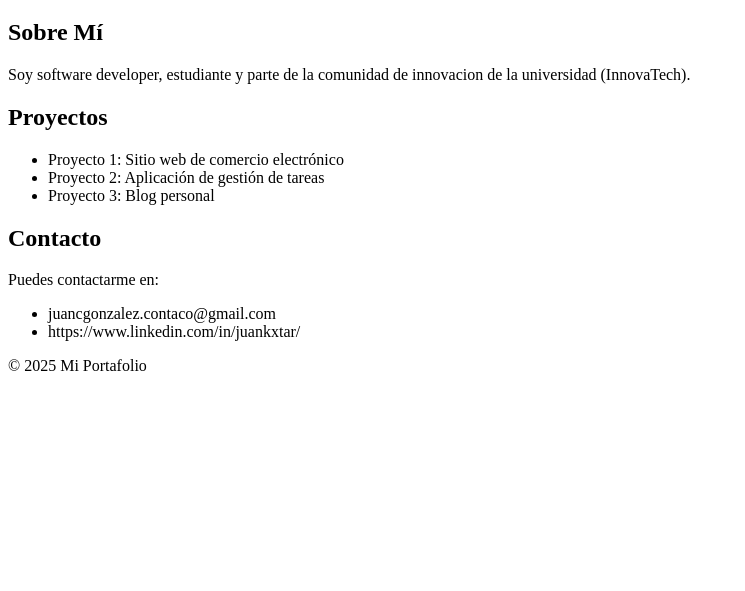
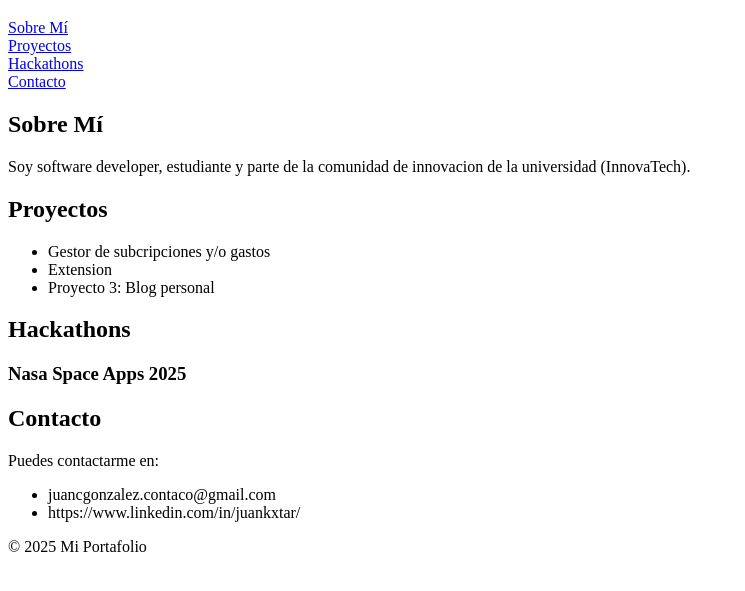
Before and after one commit to JuanK854/Proyecto, a plain HTML site: page index.html in a window 1280 px wide. Shown: the part 61-652 px from the top of the page, without its empty margins (0-745 px from the left). Drawn offline with Linux system fonts and the light colour scheme.

Commit message:
modifica index.html

```diff
--- a/index.html
+++ b/index.html
@@ -8,6 +8,15 @@
 <body>
     <header>
         <h1>Mi Portafolio</h1>
+        <nav aria-label="Navegación principal">
+            <a href="#about-me">Sobre Mí</a></li>
+            <br>
+            <a href="#projects">Proyectos</a></li>
+            <br>
+            <a href="#hackathons">Hackathons</a></li>
+            <br>
+            <a href="#contact">Contacto</a></li>
+        </nav>
     </header>
     <main>
         <section id="about-me">
@@ -17,11 +26,13 @@
         <section id="projects">
             <h2>Proyectos</h2>
             <ul>
-                <li>Proyecto 1: Sitio web de comercio electrónico</li>
-                <li>Proyecto 2: Aplicación de gestión de tareas</li>
+                <li>Gestor de subcripciones y/o gastos</li>
+                <li>Extension</li>
                 <li>Proyecto 3: Blog personal</li>
             </ul>
-        </section>
+        </section id="hackathons">
+            <h2>Hackathons</h2>
+            <h3><strong>Nasa Space Apps 2025</strong></h3>
         <section id="contact">
             <h2>Contacto</h2>
             <p>Puedes contactarme en:</p>
@@ -29,6 +40,7 @@
                 <li>juancgonzalez.contaco@gmail.com</li>
                 <li>https://www.linkedin.com/in/juankxtar/</li>
             </ul>
+
     </main>
     <footer>
         <p>© 2025 Mi Portafolio</p>
```
